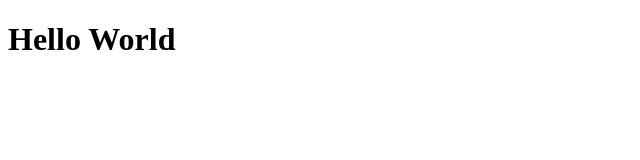
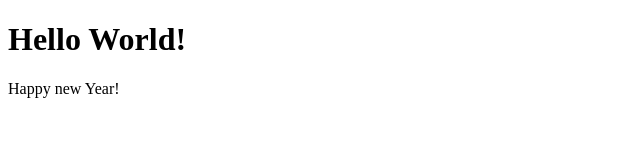
Before and after one commit to mohamed-hassan1/test-projects, a plain HTML site: page index.html in a window 1280 px wide. Shown: the whole page, without its empty margins (0-640 px from the left). Drawn offline with Linux system fonts and the light colour scheme.

Commit message:
Happy new Year

```diff
--- a/index.html
+++ b/index.html
@@ -21,7 +21,8 @@
   </head>
   <body>
 
-    <h1>Hello World</h1>
+    <h1>Hello World!</h1>
+    <p>Happy new Year!</p>
 
     <!--== *** Start Scripts *** ==-->
     <script src="js/main.js"></script>
```
